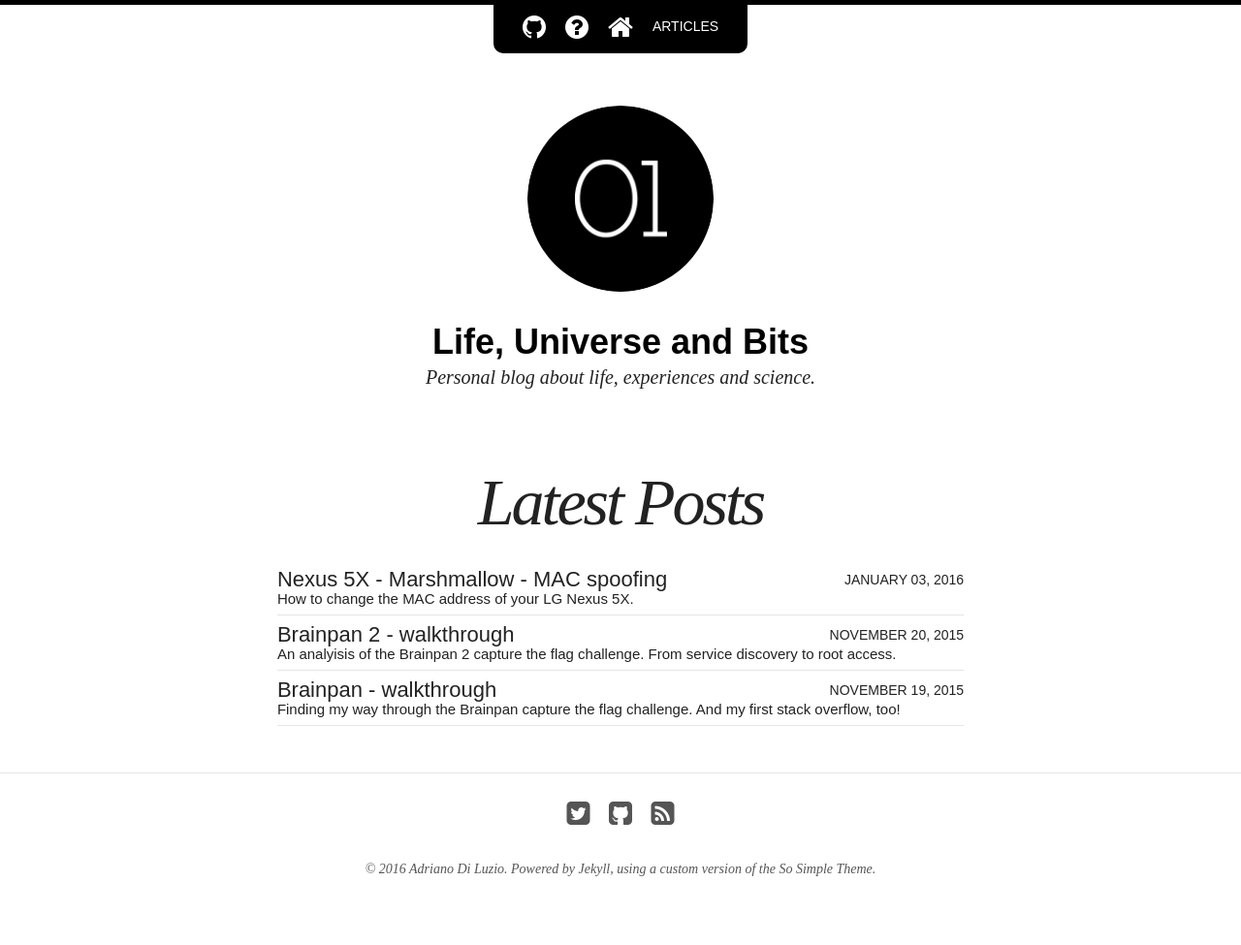
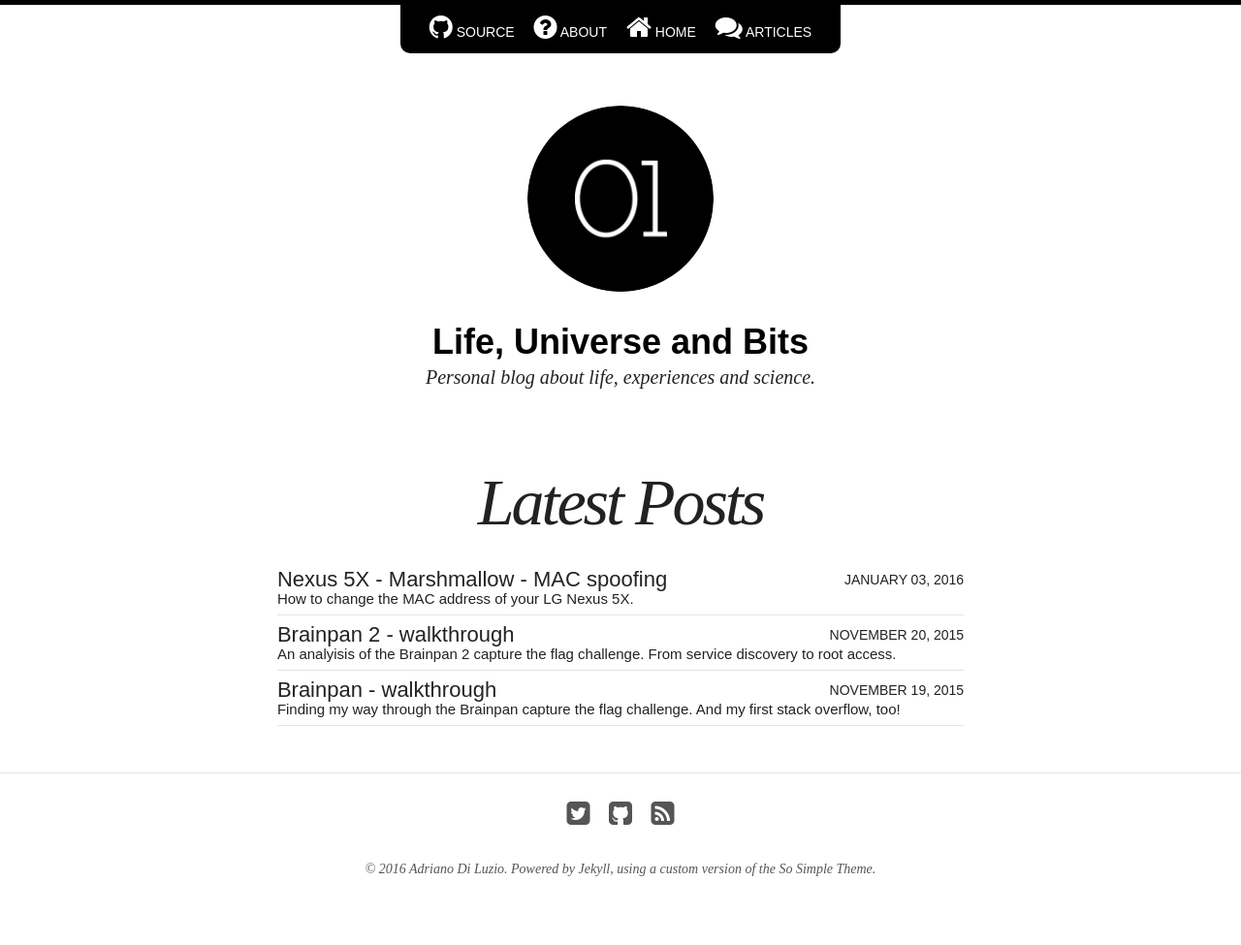
Before and after one commit to aldur/aldur.github.io, a Jekyll site: the page built from index.html, in a window 1280 px wide. Shown: the whole page at 97% size. Built offline with Jekyll 4.4.1, drawn with Linux system fonts in a browser that asks for light colours; nearby versions of some CDN libraries.

Commit message:
[style] better navigation

```diff
--- a/_includes/navigation.html
+++ b/_includes/navigation.html
@@ -1,7 +1,7 @@
 <div class="navigation-wrapper">
-	<nav role="navigation" id="site-nav" class="">
-	    <ul>
-      {% for link in site.data.navigation %}
+<nav role="navigation" id="site-nav" class="">
+    <ul>
+        {% for link in site.data.navigation %}
 		    {% if link.url contains 'http' %}
 		        {% assign domain = '' %}
             {% else %}
@@ -16,9 +16,10 @@
                     <i class="fa fa-home fa-2x"></i>
                     {% elsif link.title contains 'About' %}
                     <i class="fa fa-question-circle fa-2x"></i>
-                    {% else %}
+                    {% elsif link.title contains 'Articles' %}
+                    <i class="fa fa-comments fa-2x"></i>
+                    {% endif %}
                     {{ link.title }}
-                    {% endif %}
                 </a>
             </li>
         {% endfor %}
```
